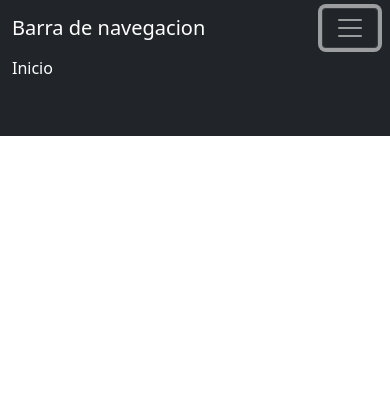
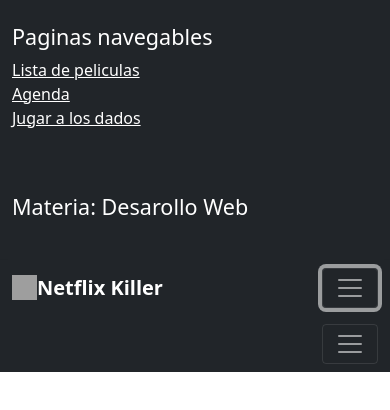
Before and after one commit to ErickAlpuche22/NetflixKillerProyectoFInal, a website: page pages/details-movie.html in a window 390 px wide. Both pictures are taken after a click on the button 350 px from the left and 28 px from the top of the page. Drawn offline with Linux system fonts and the light colour scheme; no server answers; grey boxes are pictures that could not be loaded.

Commit message:
Cambios finales
Añadí la navbar de index a las demás paginas, edité código que sobraba sin propósito alguno, corregí títulos y arreglé un bug en movie details.

```diff
--- a/pages/details-movie.html
+++ b/pages/details-movie.html
@@ -34,10 +34,43 @@
 </head>
 
 <body>
+  <header>
+    <div class="collapse bg-dark" id="navbarHeader">
+      <div class="container">
+        <div class="row">
+          <div class="col-sm-8 col-md-7 py-4">
+            <h4 class="text-white">Paginas navegables</h4>
+            <p class="d-flex flex-column">
+              <a class="text-white" href="../index.html">Lista de peliculas</a>
+              <a class="text-white" href="schedule.html">Agenda</a>
+              <a class="text-white" href="dices.html">Jugar a los dados</a>
+            </p>
+          </div>
+          <div class="col-sm-4 offset-md-1 py-4">
+            <h4 class="text-white">Materia: Desarollo Web</h4>
+            <ul class="list-unstyled">
+            </ul>
+          </div>
+        </div>
+      </div>
+    </div>
+    <div class="navbar navbar-dark bg-dark shadow-sm">
+      <div class="container">
+        <a href="../index.html" class="navbar-brand d-flex align-items-center">
+          <img src="https://upload.wikimedia.org/wikipedia/commons/thumb/f/ff/Netflix-new-icon.png/768px-Netflix-new-icon.png" width="25" height="25">
+          <strong>Netflix Killer</strong>
+        </a>
+        <button class="navbar-toggler" type="button" data-bs-toggle="collapse" data-bs-target="#navbarHeader"
+          aria-controls="navbarHeader" aria-expanded="false" aria-label="Toggle navigation">
+          <span class="navbar-toggler-icon"></span>
+        </button>
+      </div>
+    </div>
+</header>
 
   <nav class="navbar navbar-expand-md navbar-dark bg-dark mb-4">
     <div class="container-fluid">
-      <a class="navbar-brand" href="#">Barra de navegacion</a>
+      <a class="navbar-brand" href="#"></a>
       <button class="navbar-toggler" type="button" data-bs-toggle="collapse" data-bs-target="#navbarCollapse"
         aria-controls="navbarCollapse" aria-expanded="false" aria-label="Toggle navigation">
         <span class="navbar-toggler-icon"></span>
@@ -45,7 +78,7 @@
       <div class="collapse navbar-collapse" id="navbarCollapse">
         <ul class="navbar-nav me-auto mb-2 mb-md-0">
           <li class="nav-item">
-            <a class="nav-link active" aria-current="page" href="../index.html">Inicio</a>
+            <a class="nav-link active" aria-current="page" href="../index.html"></a>
           </li>
           <li class="nav-item">
             <a class="nav-link" href="#"></a>
```
Also changed, not shown: index.html (+3 -12 lines), pages/dices.html (+31 -3 lines), pages/schedule.html (+31 -1 lines).
